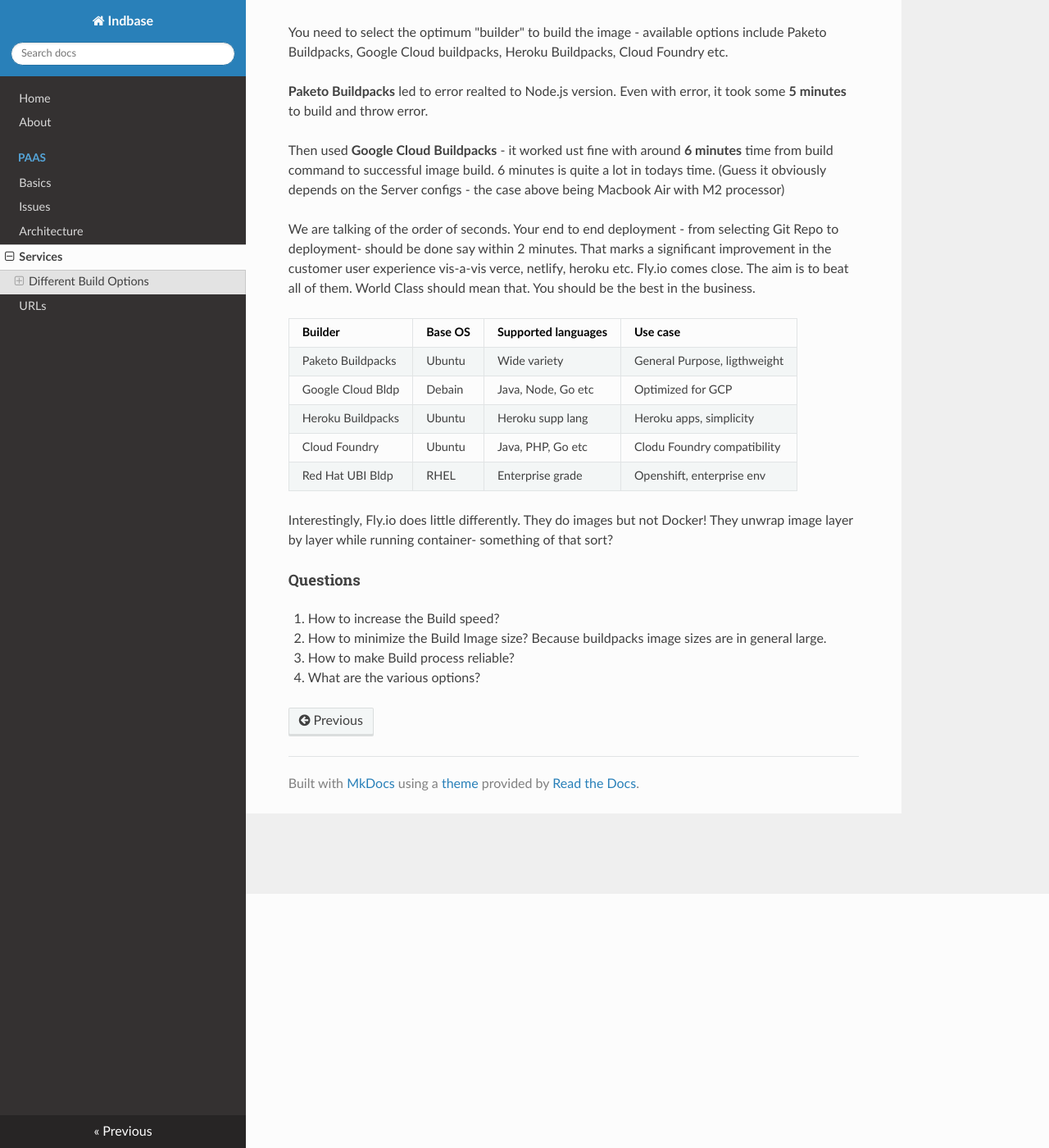
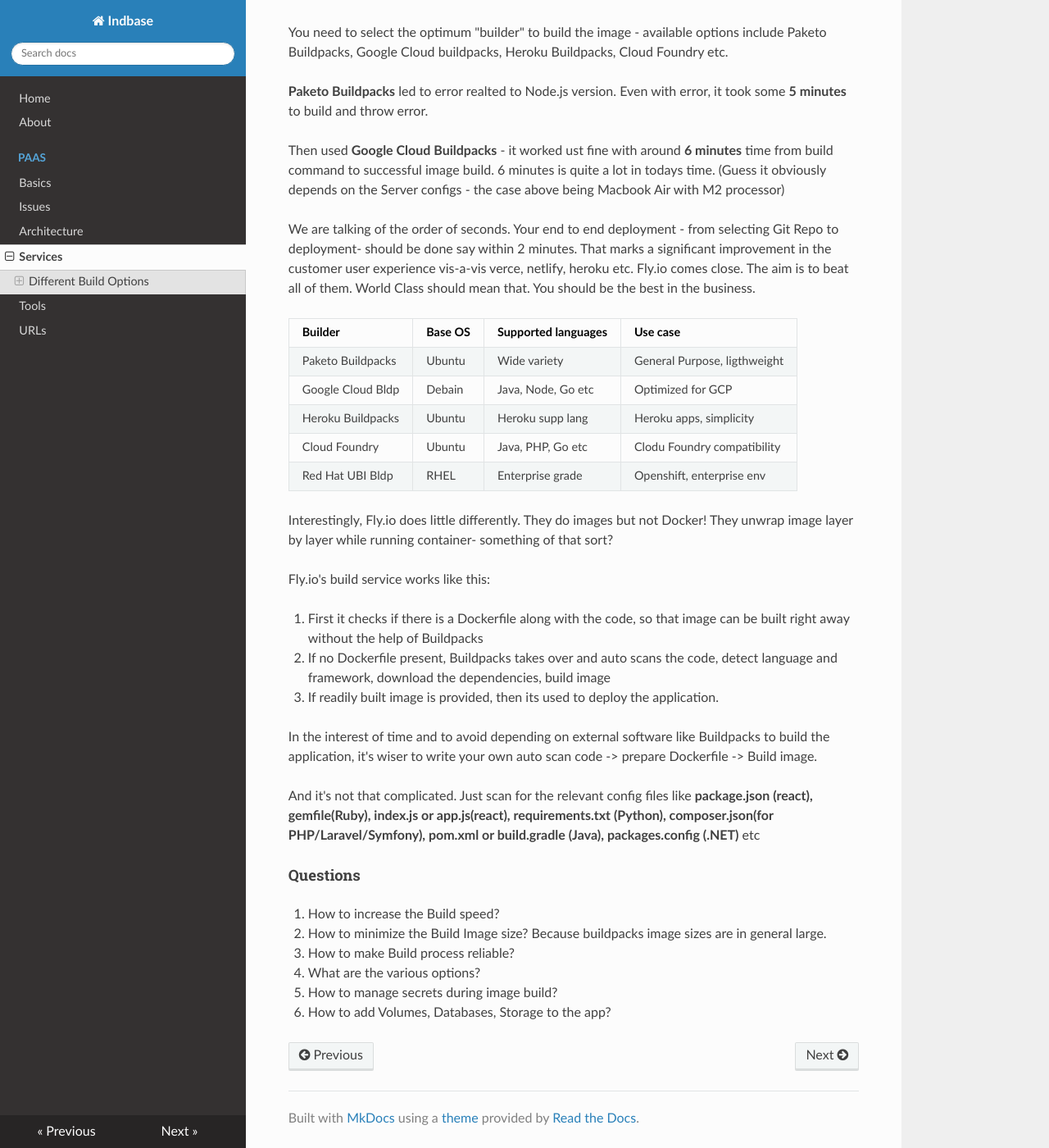
Before and after one commit to juglabs/docs.indbase, an MkDocs documentation site: the page built from docs/paas/services/build-service.md, in a window 1280 px wide and 1400 px high, scrolled down 310 px. Shown: the whole window at 82% size. Built offline with MkDocs 1.6.1, drawn with Linux system fonts in a browser that asks for light colours; nearby versions of some CDN libraries.

Commit message:
added tools page

```diff
--- a/docs/paas/services/build-service.md
+++ b/docs/paas/services/build-service.md
@@ -25,8 +25,20 @@
 
 Interestingly, Fly.io does little differently. They do images but not Docker! They unwrap image layer by layer while running container- something of that sort?
 
+Fly.io's build service works like this:
+
+1. First it checks if there is a Dockerfile along with the code, so that image can be built right away without the help of Buildpacks
+2. If no Dockerfile present, Buildpacks takes over and auto scans the code, detect language and framework, download the dependencies, build image
+3. If readily built image is provided, then its used to deploy the application.
+
+In the interest of time and to avoid depending on external software like Buildpacks to build the application, it's wiser to write your own auto scan code -> prepare Dockerfile -> Build image.
+
+And it's not that complicated. Just scan for the relevant config files like **package.json (react), gemfile(Ruby), index.js or app.js(react), requirements.txt (Python), composer.json(for PHP/Laravel/Symfony), pom.xml or build.gradle (Java), packages.config (.NET)** etc
+
 #### Questions
 1. How to increase the Build speed?
 2. How to minimize the Build Image size? Because buildpacks image sizes are in general large.
 3. How to make Build process reliable?
 4. What are the various options?
+5. How to manage secrets during image build?
+6. How to add Volumes, Databases, Storage to the app?
--- a/mkdocs.yml
+++ b/mkdocs.yml
@@ -7,6 +7,7 @@
     - Issues: paas/issues/paas-issues.md
     - Architecture: paas/architecture/architecture.md
     - Services: paas/services/build-service.md
+    - Tools: tools/tools.md
     - URLs: paas/url.md
 theme:
   name: readthedocs
```
Also changed, not shown: docs/tools/tools.md (added, +8 -0 lines).
